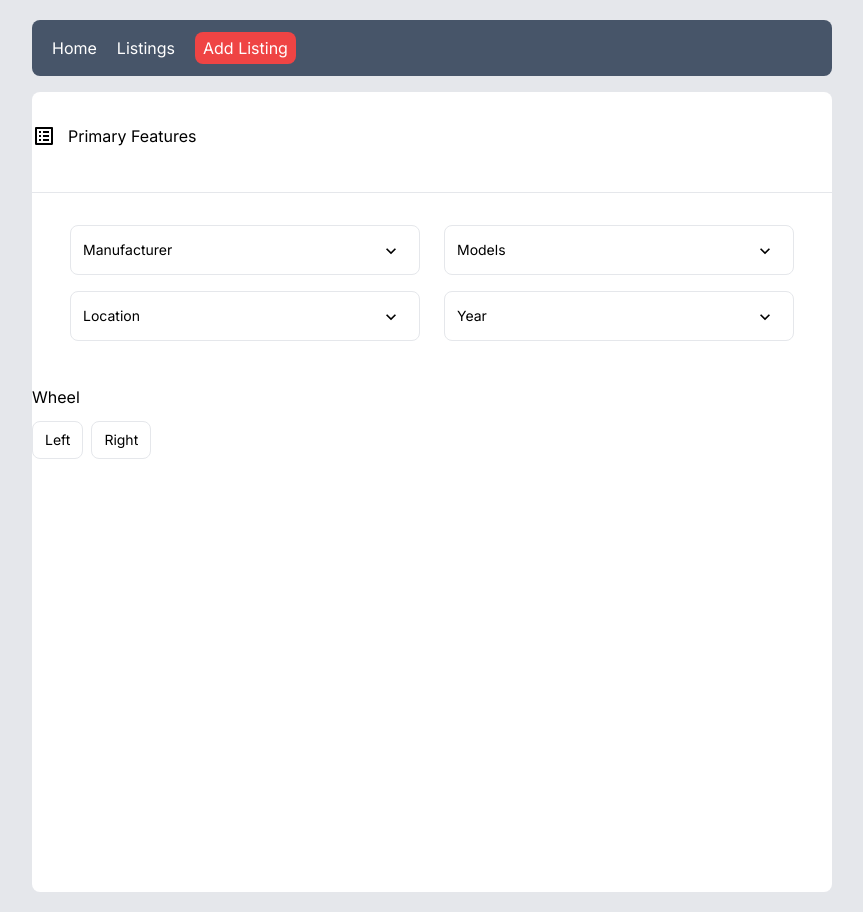
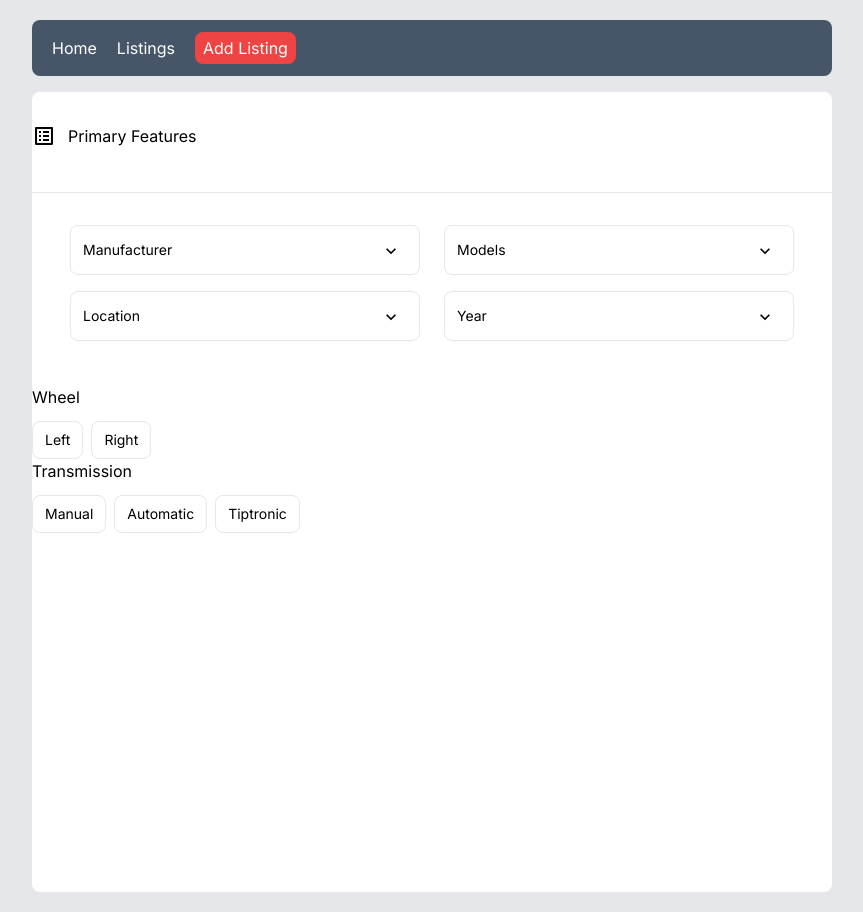
Before and after one commit to nicKondratiev/e-auto-next, a Next.js app: page /addListing in a window 1280 px wide. Shown: the whole page, without its empty margins (208-1071 px from the left). Built offline with nearby package versions, Linux system fonts and the light colour scheme.

Commit message:
Create client-side Transmission.tsx selectable component

```diff
--- a/app/addListing/(primaryFeatures)/PrimaryFeatures.tsx
+++ b/app/addListing/(primaryFeatures)/PrimaryFeatures.tsx
@@ -4,6 +4,7 @@ import Models from "../../../components/dropdown/dropdown_components/Models";
 import Locations from "../../../components/dropdown/dropdown_components/Locations";
 import Year from "../../../components/dropdown/dropdown_components/year/Year";
 import Wheel from "../../../components/selectable/selectable_component/Wheel";
+import Transmission from "../../../components/selectable/selectable_component/Transmission";
 
 export default function PrimaryFeatures() {
   return (
@@ -28,6 +29,7 @@ export default function PrimaryFeatures() {
 
       <div>
         <Wheel />
+        <Transmission />
       </div>
     </div>
   );
--- a/app/store.ts
+++ b/app/store.ts
@@ -9,6 +9,7 @@ type SearchParams = {
   price: string;
   fuelType: string;
   wheel: string;
+  transmission: string;
 };
 
 // we create this types to avoid writing same types again and again
@@ -24,6 +25,7 @@ type Store = {
   addPrice: StringVoid;
   addCustom: StringVoid;
   addWheel: StringVoid;
+  addTransmission: StringVoid;
 };
 
 const useStore = create<Store>((set) => ({
@@ -36,6 +38,7 @@ const useStore = create<Store>((set) => ({
     price: "",
     fuelType: "",
     wheel: "",
+    transmission: "",
   },
   addManu: (manu) =>
     set((state) => ({
@@ -101,6 +104,14 @@ const useStore = create<Store>((set) => ({
         wheel: wheel,
       },
     })),
+
+  addTransmission: (transmission) =>
+    set((state) => ({
+      searchParams: {
+        ...state.searchParams,
+        transmission: transmission,
+      },
+    })),
 }));
 
 export default useStore;
--- /dev/null
+++ b/components/selectable/selectable_component/Transmission.tsx
@@ -0,0 +1,20 @@
+"use client";
+
+import Selectable from "../Selectable";
+
+import useStore from "../../../app/store";
+
+const transmissionData = ["Manual", "Automatic", "Tiptronic"];
+
+export default function Transmission() {
+  const store = useStore();
+
+  return (
+    <Selectable
+      header="Transmission"
+      item={store.searchParams.transmission}
+      setItem={store.addTransmission}
+      data={transmissionData}
+    />
+  );
+}
```
